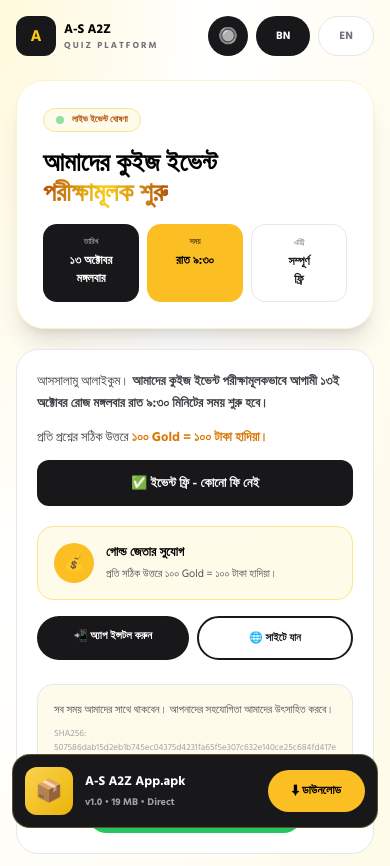
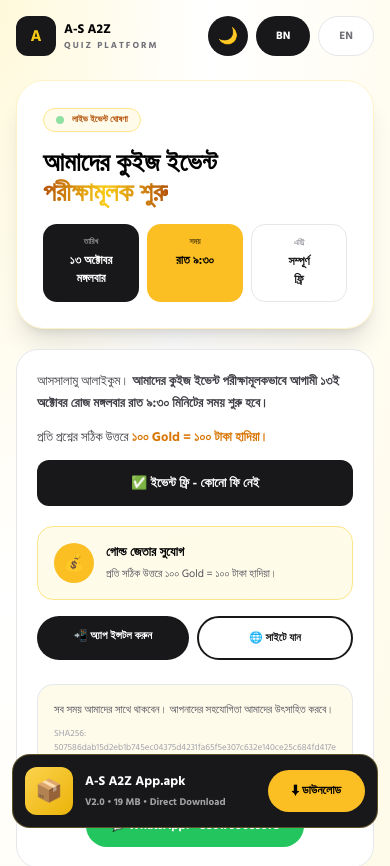
Before and after one commit to JUBAYER-ASA2Z/ASA2Z-official-, a plain HTML site: page index.html in a window 390 px wide. Shown: the top 866 px of the page. Drawn offline with nearby package versions, Linux system fonts and the light colour scheme.

Commit message:
Fix HTML encoding and update download links

```diff
--- a/index.html
+++ b/index.html
@@ -25,7 +25,7 @@
 <div><p class="font-black text-[13px]">A-S A2Z</p><p class="text-[9px] text-zinc-500 font-bold tracking-[2px]">QUIZ PLATFORM</p></div>
 </div>
 <div class="flex gap-2">
-<button onclick="toggleDark()" id="darkBtn" class="w-10 h-10 rounded-full bg-zinc-900 text-white font-black">🔘</button>
+<button onclick="toggleDark()" id="darkBtn" class="w-10 h-10 rounded-full bg-zinc-900 text-white font-black">🌙</button>
 <button onclick="setLang('bn')" id="bnBtn" class="px-5 py-2 rounded-full bg-zinc-900 text-white text-[11px] font-black">BN</button>
 <button onclick="setLang('en')" id="enBtn" class="px-5 py-2 rounded-full bg-white border text-zinc-500 text-[11px] font-black">EN</button>
 </div>
@@ -47,10 +47,10 @@
 <div id="content" class="text-[13px] leading-[22px] text-zinc-700 space-y-3"></div>
 <div class="mt-5 rounded-[16px] bg-gradient-to-br from-amber-50 to-yellow-50 border border-amber-200 p-4 flex gap-3"><div class="w-10 h-10 rounded-full bg-amber-400 flex items-center justify-center font-black">💰</div><div><p id="goldTitle" class="font-black text-[13px]"></p><p id="goldDesc" class="text-[11px] text-zinc-600 mt-1"></p></div></div>
 <div class="mt-4 flex gap-2">
-<a id="apkLinkTop" href="https://github.com/jubayer-asa2z/ASA2Z-official-/releases/download/v1.0/A-S-A2Z.apk" class="flex-1 bg-zinc-900 text-white rounded-full py-3 text-center font-black text-[11px]">📲 <span id="btnApp"></span></a>
+<a id="apkLinkTop" href="./A-S-A2Z.apk" download="A-S-A2Z.apk" class="flex-1 bg-zinc-900 text-white rounded-full py-3 text-center font-black text-[11px]">📲 <span id="btnApp"></span></a>
 <a href="https://jubayer-asa2z.github.io/a2zas/" target="_blank" class="flex-1 bg-white border-2 border-zinc-900 text-zinc-900 rounded-full py-3 text-center font-black text-[11px]">🌐 <span id="btnSite"></span></a>
 </div>
-<div class="mt-6 p-4 rounded-[16px] bg-amber-50 border"><p id="supportDesc" class="text-[11px] text-zinc-600 leading-[18px]"></p><p class="mt-2 text-[9px] text-zinc-400">SHA256: 507586dab15d2eb1b745ec04375d4231fa65f5e307c632e140ce25c684fd417e</p></div>
+<div class="mt-6 p-4 rounded-[16px] bg-amber-50 border"><p id="supportDesc" class="text-[11px] text-zinc-600 leading-[18px]"></p><p class="mt-2 text-[9px] text-zinc-400">SHA256: 507586dab15d2eb1b745ec04375d4231fa65f5e307c632e140ce25c684fd417e | V2.0</p></div>
 <div class="mt-5 flex justify-center"><a href="https://wa.me/8801799069975" class="px-6 py-3 rounded-full bg-green-500 text-white font-black text-[12px]">💬 WhatsApp: +8801799069975</a></div>
 </div>
 <div class="mt-6 text-center pb-2"><p class="text-[9px] tracking-[5px] font-black text-zinc-400">DEVELOPED BY</p><h2 class="mt-2 font-black text-[28px] gold-text">POLAPAN TEAM</h2><p class="font-black text-[12px]" id="devName">Qari MD Jubayer Ahmed Siyam</p></div>
@@ -59,7 +59,7 @@
 <div class="fixed bottom-0 left-0 right-0 z-50 flex justify-center p-3 pointer-events-none">
 <div class="pointer-events-auto w-full max-w-[520px] bg-zinc-900 rounded-[18px] p-3 flex items-center justify-between border border-amber-300/30 float-anim">
 <div class="flex items-center gap-3"><div class="w-[48px] h-[48px] rounded-[12px] bg-gradient-to-br from-amber-300 to-yellow-500 flex items-center justify-center text-[22px]">📦</div><div><p id="apkName" class="font-black text-white text-[13px]"></p><p id="apkSize" class="text-[10px] text-white/60 font-bold mt-1"></p></div></div>
-<a id="apkBtn" href="https://github.com/jubayer-asa2z/ASA2Z-official-/releases/download/v1.0/A-S-A2Z.apk" class="px-6 py-3 rounded-full bg-amber-400 text-black font-black text-[12px]">⬇ ডাউনলোড</a>
+<a id="apkBtn" href="./A-S-A2Z.apk" download="A-S-A2Z.apk" class="px-6 py-3 rounded-full bg-amber-400 text-black font-black text-[12px]">⬇ ডাউনলোড</a>
 </div>
 </div>
 
@@ -70,13 +70,13 @@ badge:"লাইভ ইভেন্ট ঘোষণা",mainTitle:"আমাদ
 content:`<p>আসসালামু আলাইকুম। <b>আমাদের কুইজ ইভেন্ট পরীক্ষামূলকভাবে আগামী ১৩ই অক্টোবর রোজ মঙ্গলবার রাত ৯:৩০ মিনিটের সময় শুরু হবে।</b></p><p>প্রতি প্রশ্নের সঠিক উত্তরে <b class='text-amber-600'>১০০ Gold = ১০০ টাকা হাদিয়া।</b></p><p class='p-3 bg-zinc-900 text-white rounded-[12px] text-center font-black'>✅ ইভেন্ট ফ্রি - কোনো ফি নেই</p>`,
 goldTitle:"গোল্ড জেতার সুযোগ",goldDesc:"প্রতি সঠিক উত্তরে ১০০ Gold = ১০০ টাকা হাদিয়া।",
 btnApp:"অ্যাপ ইন্সটল করুন",btnSite:"সাইটে যান",supportDesc:"সব সময় আমাদের সাথে থাকবেন। আপনাদের সহযোগিতা আমাদের উৎসাহিত করবে।",
-apkName:"A-S A2Z App.apk",apkSize:"v1.0 • 19 MB • Direct",apkBtn:"⬇ ডাউনলোড"
+apkName:"A-S A2Z App.apk",apkSize:"V2.0 • 19 MB • Direct Download",apkBtn:"⬇ ডাউনলোড"
 },
 en:{
 badge:"LIVE EVENT ANNOUNCEMENT",mainTitle:"Our Quiz Event<br><span class='gold-text'>Beta Launch</span>",d1v:"13th Oct<br>Tuesday",timeVal:"9:30 PM",
 content:`<p>Assalamu Alaikum. <b>Our quiz event will start on 13th October Tuesday at 9:30 PM.</b></p><p>Win <b class='text-amber-600'>100 Gold = 100 Taka per correct answer.</b></p><p class='p-3 bg-zinc-900 text-white rounded-[12px] text-center font-black'>✅ Totally Free</p>`,
 goldTitle:"Win Gold",goldDesc:"100 Gold = 100 Taka per correct answer.",btnApp:"Install App",btnSite:"Visit Site",supportDesc:"Stay with us. Report any bug.",
-apkName:"A-S A2Z App.apk",apkSize:"v1.0 • 19 MB • Direct",apkBtn:"⬇ Download"
+apkName:"A-S A2Z App.apk",apkSize:"V2.0 • 19 MB • Direct Download",apkBtn:"⬇ Download"
 }
 };
 let isDark=false;
```
